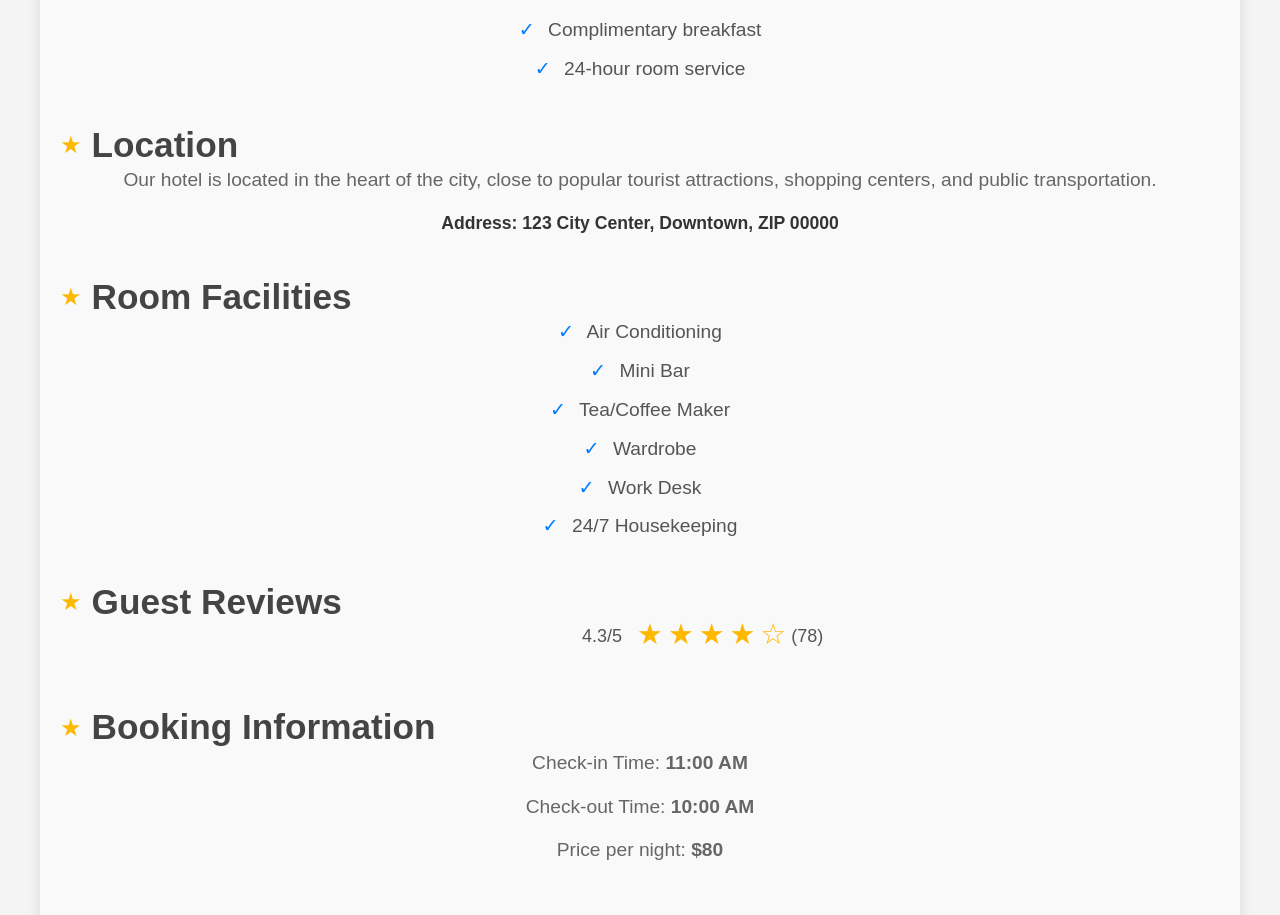
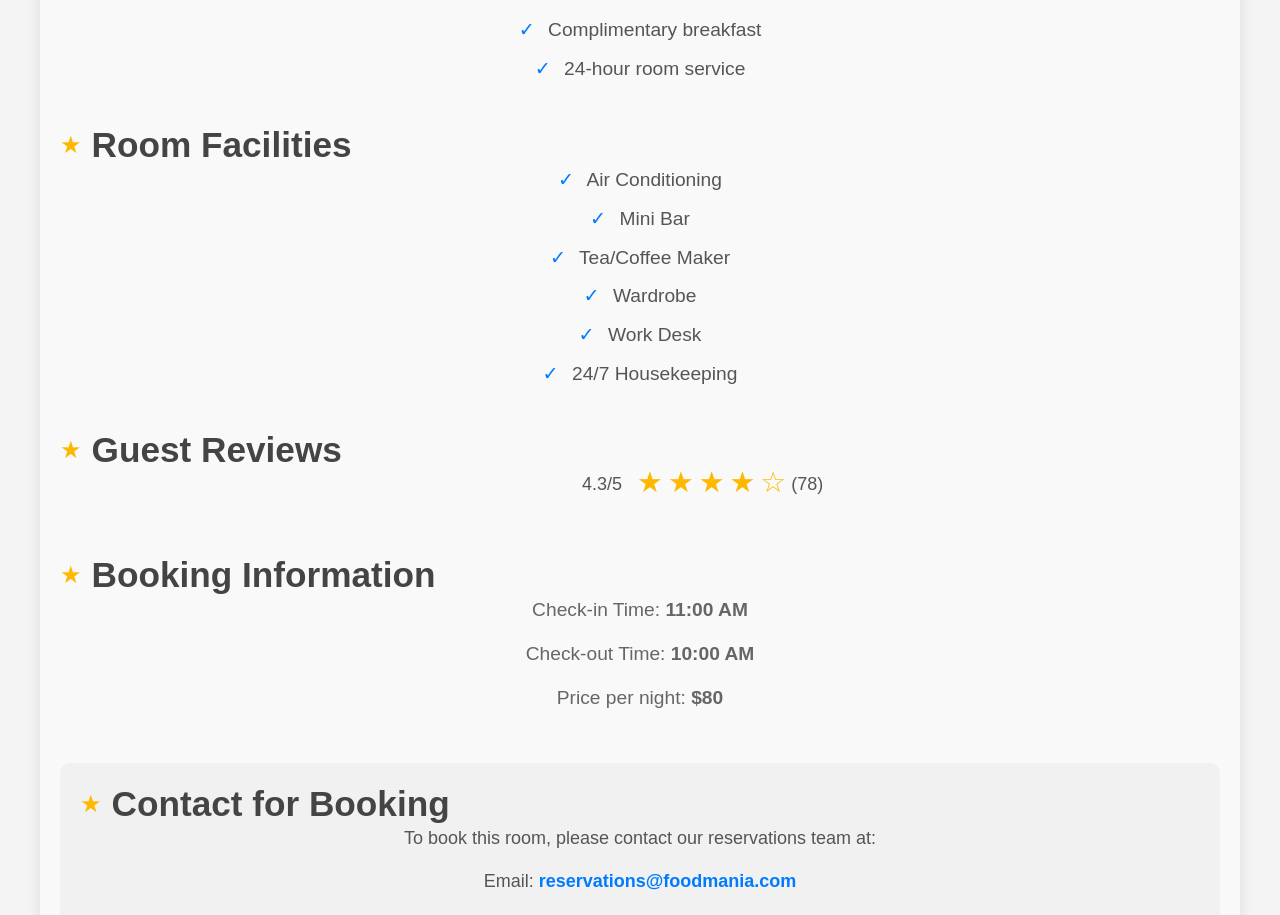
Before and after one commit to Radhe1912/Food_Mania, a React (Create React App) app: page /RegularRoom in a window 1280 px wide. Shown: the part 840-1755 px from the top of the page. Built offline with nearby package versions, Linux system fonts and the light colour scheme; sample sign-in values are in the browser's storage.

Commit message:
Your comment

```diff
--- a/src/LuxuriousRooms.js
+++ b/src/LuxuriousRooms.js
@@ -81,7 +81,7 @@ const StandardRoom = () => {
                 </div>
 
                 {/* Location */}
-                <div className="room-section">
+                {/* <div className="room-section">
                     <div className="section-header">
                         <span className="icon">&#9733;</span>
                         <h2 className="section-title">Location</h2>
@@ -91,7 +91,7 @@ const StandardRoom = () => {
                         Our luxurious room is located in a prime area of the city, offering breathtaking views and easy access to high-end shopping, dining, and entertainment.
                     </p>
                     <p className="location-address">Address: 123 Luxury Lane, Upscale District, ZIP 00000</p>
-                </div>
+                </div> */}
 
                 {/* Facilities */}
                 <div className="room-section">
--- a/src/RegularRooms.js
+++ b/src/RegularRooms.js
@@ -79,7 +79,7 @@ const RegularRoom = () => {
                 </div>
 
                 {/* Location */}
-                <div className="room-section">
+                {/* <div className="room-section">
                     <div className="section-header">
                         <span className="icon">&#9733;</span>
                         <h2 className="section-title">Location</h2>
@@ -89,7 +89,7 @@ const RegularRoom = () => {
                         Our hotel is located in the heart of the city, close to popular tourist attractions, shopping centers, and public transportation.
                     </p>
                     <p className="location-address">Address: 123 City Center, Downtown, ZIP 00000</p>
-                </div>
+                </div> */}
 
                 {/* Facilities */}
                 <div className="room-section">
--- a/src/StandardRooms.js
+++ b/src/StandardRooms.js
@@ -71,7 +71,7 @@ const StandardRoom = () => {
                 </div>
 
                 {/* Location */}
-                <div className="room-section">
+                {/* <div className="room-section">
                     <div className="section-header">
                         <span className="icon">&#9733;</span>
                         <h2 className="section-title">Location</h2>
@@ -81,7 +81,7 @@ const StandardRoom = () => {
                         Our hotel is centrally located, providing easy access to major attractions, cultural sites, and vibrant nightlife.
                     </p>
                     <p className="location-address">Address: 456 City Center, Downtown, ZIP 00000</p>
-                </div>
+                </div> */}
 
                 {/* Facilities */}
                 <div className="room-section">
```
